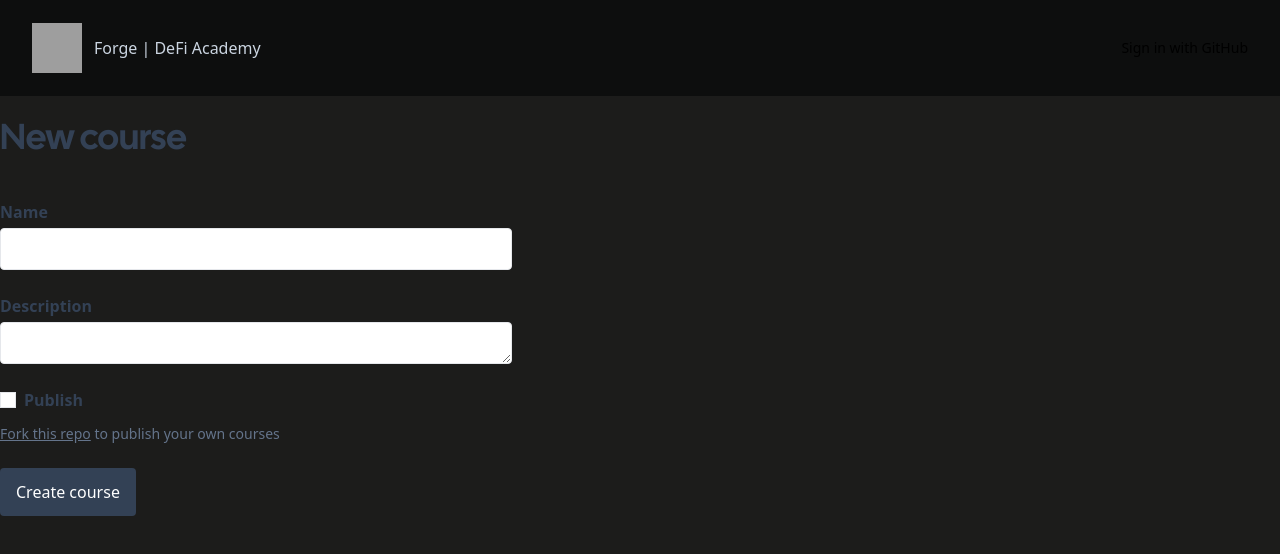
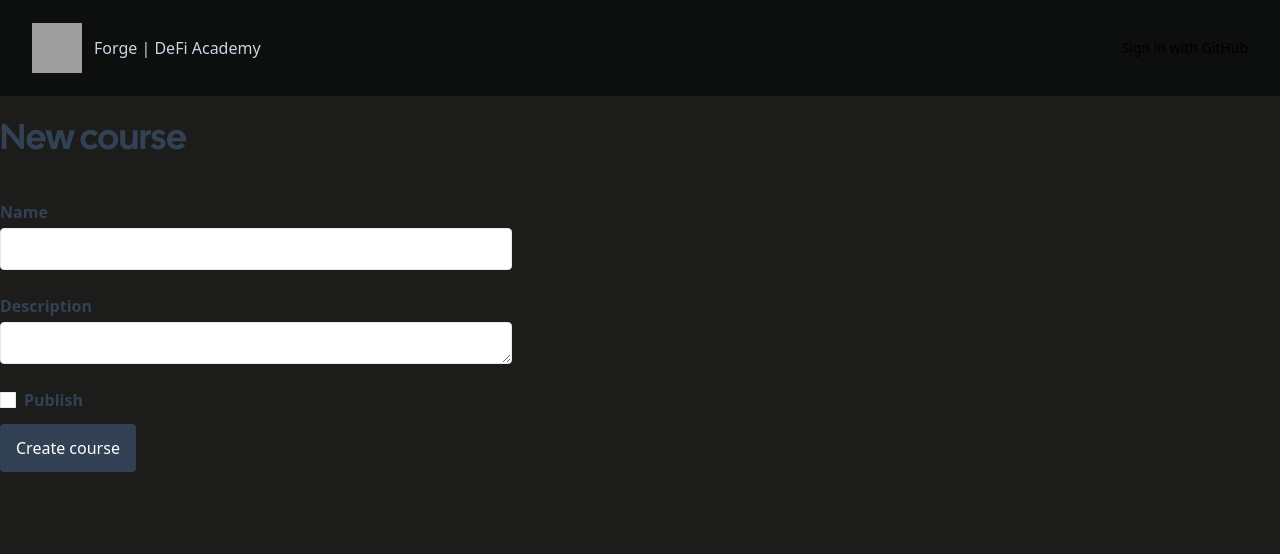
Before and after one commit to Forge-Trade/forge-mastery, a Next.js app: page /admin/courses/new in a window 1280 px wide. Shown: the top 554 px of the page. Built offline with nearby package versions, Linux system fonts and the light colour scheme; no server answers; grey boxes are pictures that could not be loaded; what wagmi would draw is missing.

Commit message:
#freethemind

```diff
--- a/components/forms/CourseForm.tsx
+++ b/components/forms/CourseForm.tsx
@@ -25,11 +25,6 @@ const CourseForm = ({ course, onSubmit, isLoading }: Props) => {
         <TextInput label='Name' name='name' options={{ required: true }} />
         <TextAreaInput label='Description' name='description' options={{ required: true }} />
         <Checkbox label='Publish' name='published' />
-        <p className="text-slate-500 text-sm mb-6">
-          <a href='https://github.com/muxinc/video-course-starter-kit' target='_blank' rel='noreferrer' className='underline'>Fork this repo</a>
-          {" "}
-          to publish your own courses
-        </p>
         <SubmitInput value={`${course ? 'Update' : 'Create'} course`} isLoading={isLoading} />
       </form>
     </FormProvider>
```
Also changed, not shown: 2 other files (tests, documents, lock files or other folders).
